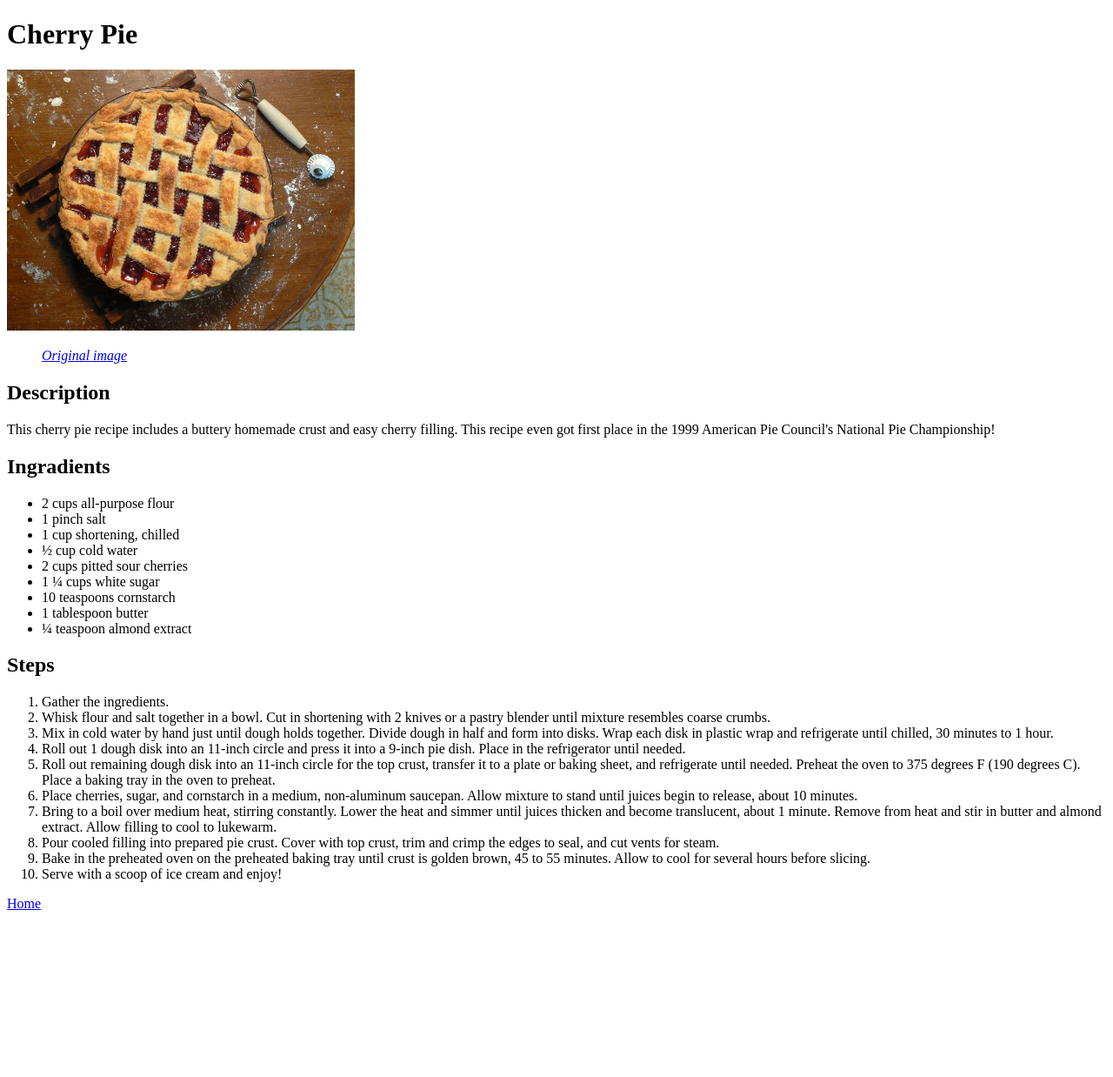
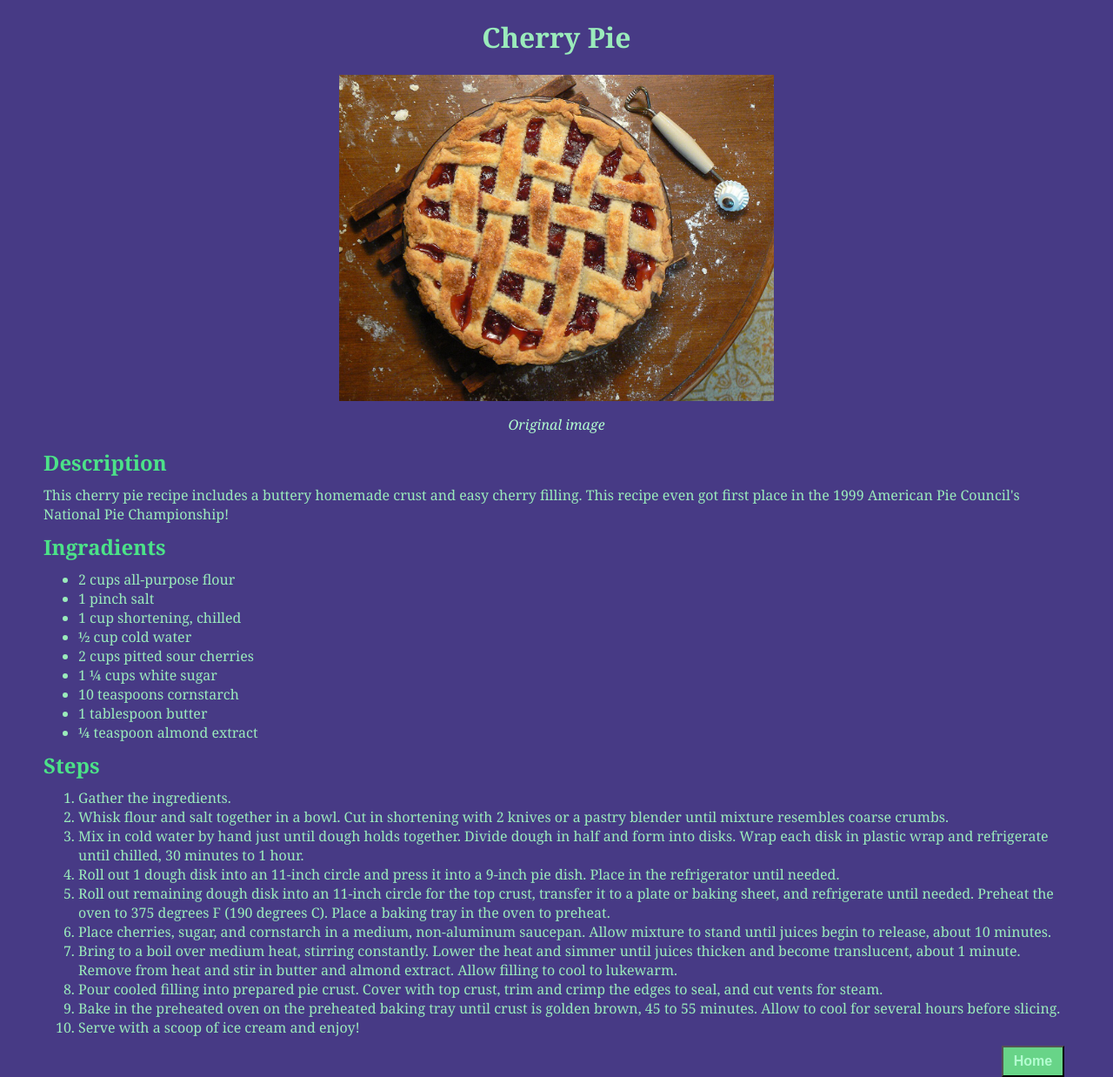
Before and after one commit to GrigorijeVigil/odin-recipes, a plain HTML site: page recipes/cherry-pie.html in a window 1280 px wide. Shown: the whole page at 87% size. Before the commit the page ends 1056 px from the top, so only its background shows below. Drawn offline with Linux system fonts and the light colour scheme.

Commit message:
Add styles for all pages

```diff
--- /dev/null
+++ b/css/style.css
@@ -0,0 +1,81 @@
+body {
+    font-family: Georgia, 'Times New Roman', serif;
+    color: #9aebbb;
+    background-color: #473a85;
+    margin: 0;
+    padding: 0;
+    box-sizing: border-box;
+}
+
+.title {
+    text-align: center;
+}
+
+.recipe-list {
+    text-align: center;
+    list-style: none;
+    background-color: #68d589;
+    box-sizing: border-box;
+    width: 500px;
+    padding: 10px 0;
+    border-style: dashed;
+    border-width: 6px;
+    border-color: #01930a;
+    margin: 10px auto;
+}
+
+.recipe-list li {
+    font-size: x-large;
+    margin: 12px;
+}
+
+.recipe-list li a:link,
+.fig em a:link,
+.go-home a:link {
+    color: #b2fccf;
+    text-decoration: none;
+}
+
+.recipe-list li a:visited,
+.fig em a:visited,
+.go-home a:visited {
+    color: #01930a;
+}
+
+.recipe-list li a:hover,
+.fig em a:hover,
+.go-home a:visited {
+    text-decoration: underline;
+}
+
+.fig {
+    text-align: center;
+}
+
+#title-image {
+    display: block;
+    margin: 0 auto;
+    width: 500px;
+    height: auto;
+}
+
+.recipe-header-2 {
+    color: #4ce288;
+    margin: 10px 50px;
+}
+
+.recipe-contents {
+    margin: 10px 50px;
+}
+
+.go-home {
+    height: 36px;
+    width: 72px;
+    background-color: #68d488;
+    margin-left: 90%;
+}
+
+.go-home a {
+    font-size: larger;
+    font-weight: bold;
+}
--- a/recipes/cherry-pie.html
+++ b/recipes/cherry-pie.html
@@ -4,21 +4,33 @@
         <meta charset="UTF-8" />
         <meta name="viewport" content="width=device-width, initial-scale=1.0" />
         <title>Cherry Pie</title>
+        <link rel="stylesheet" href="../css/style.css" />
     </head>
     <body>
-        <h1>Cherry Pie</h1>
-        <img src="../img/cherry-pie.jpg" alt="cherry pie" height="300"/>
-        <figure><em><a href="https://flickr.com/photos/44545509@N00/2284439692">Original image</a></em></figure>
+        <h1 class="title">Cherry Pie</h1>
+        <img
+            id="title-image"
+            src="../img/cherry-pie.jpg"
+            alt="cherry pie"
+            height="300"
+        />
+        <figure class="fig">
+            <em
+                ><a href="https://flickr.com/photos/44545509@N00/2284439692"
+                    >Original image</a
+                ></em
+            >
+        </figure>
 
-        <h2>Description</h2>
-        <p>
+        <h2 class="recipe-header-2">Description</h2>
+        <p class="recipe-contents">
             This cherry pie recipe includes a buttery homemade crust and easy
             cherry filling. This recipe even got first place in the 1999
             American Pie Council's National Pie Championship!
         </p>
 
-        <h2>Ingradients</h2>
-        <ul>
+        <h2 class="recipe-header-2">Ingradients</h2>
+        <ul class="recipe-contents">
             <li>2 cups all-purpose flour</li>
             <li>1 pinch salt</li>
             <li>1 cup shortening, chilled</li>
@@ -30,8 +42,8 @@
             <li>¼ teaspoon almond extract</li>
         </ul>
 
-        <h2>Steps</h2>
-        <ol>
+        <h2 class="recipe-header-2">Steps</h2>
+        <ol class="recipe-contents">
             <li>Gather the ingredients.</li>
             <li>
                 Whisk flour and salt together in a bowl. Cut in shortening with
@@ -78,6 +90,6 @@
             <li>Serve with a scoop of ice cream and enjoy!</li>
         </ol>
 
-        <a href="../index.html">Home</a>
+        <button class="go-home"><a href="../index.html">Home</a></button>
     </body>
 </html>
```
Also changed, not shown: index.html (+8 -2 lines), recipes/crab-salad.html (+16 -10 lines), recipes/curry-chicken.html (+16 -10 lines).
